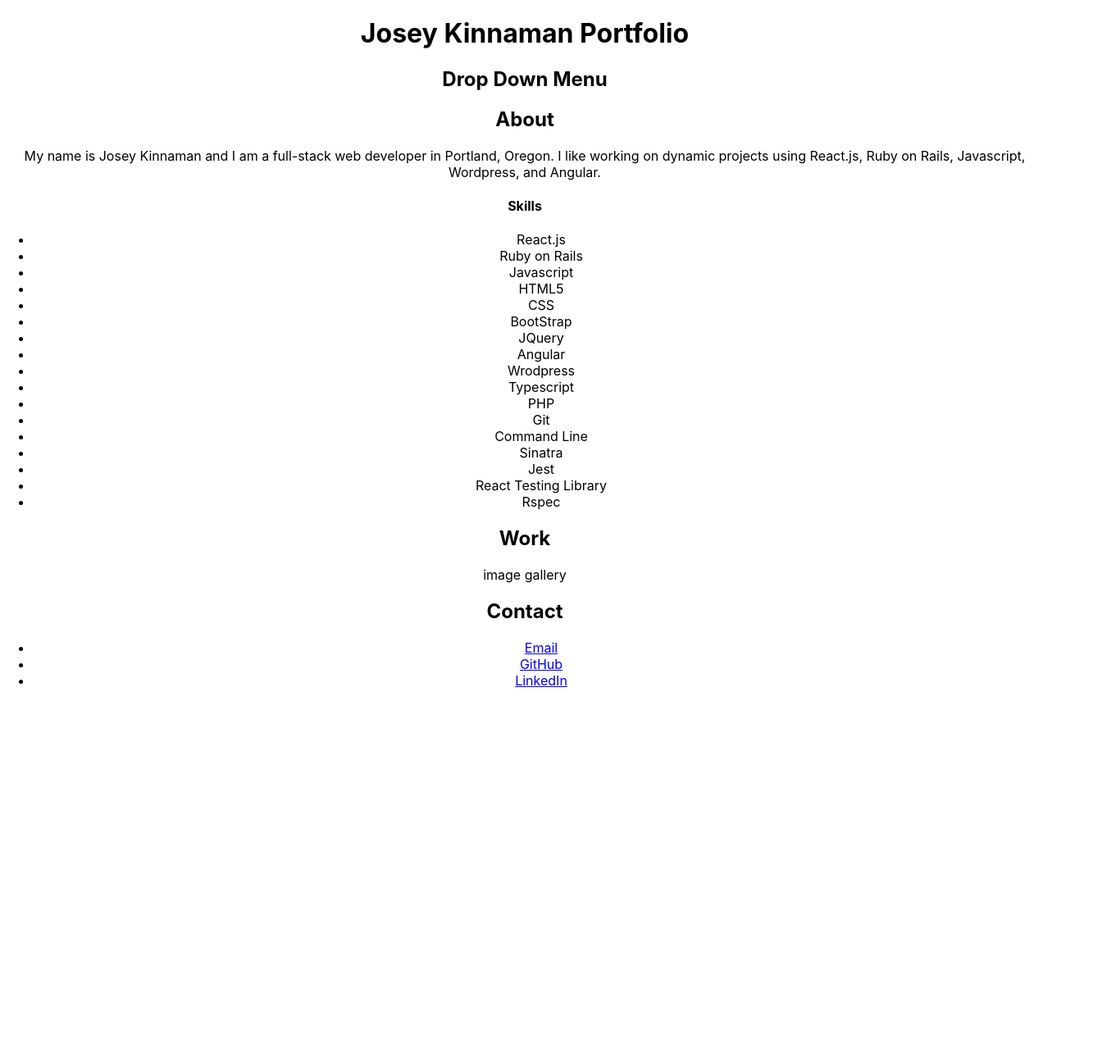
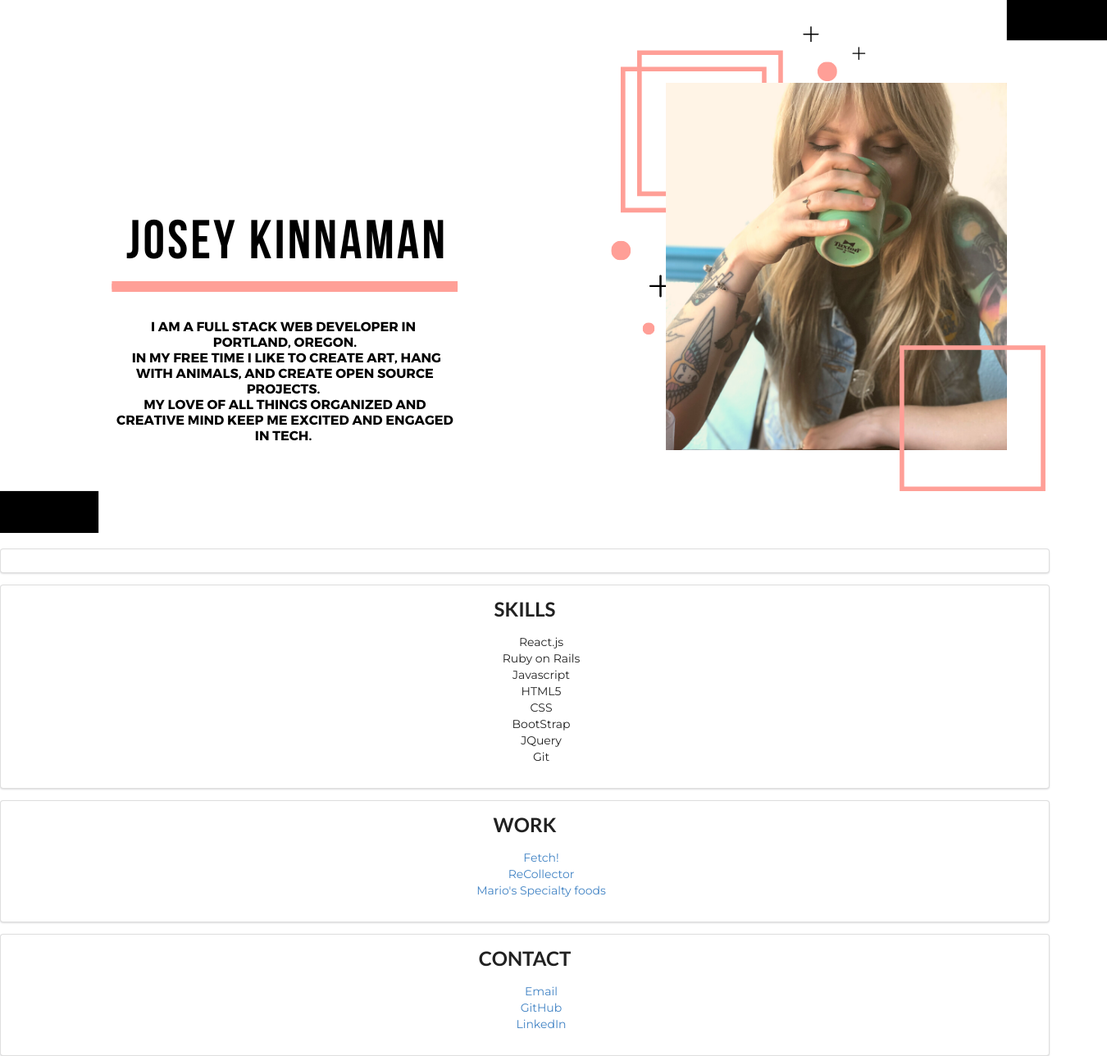
Before and after one commit to JoseyKinnaman/ReactPortfolio, a React (Create React App) app: page / in a window 1280 px wide. Shown: the whole page at 82% size, 1350 px wide, since content can reach past the window. Before the commit the page ends 856 px from the top, so only its background shows below. Built offline with nearby package versions, Linux system fonts and the light colour scheme.

Commit message:
Add styling and content to Portfolio.

```diff
--- a/public/index.html
+++ b/public/index.html
@@ -9,6 +9,9 @@
       name="description"
       content="Web site created using create-react-app"
     />
+    <link rel="preconnect" href="https://fonts.gstatic.com">
+<link href="https://fonts.googleapis.com/css2?family=Montserrat:ital,wght@0,400;1,100&display=swap" rel="stylesheet">
+<link rel="stylesheet" href="https://cdnjs.cloudflare.com/ajax/libs/semantic-ui/2.4.1/semantic.min.css">
     <link rel="apple-touch-icon" href="%PUBLIC_URL%/logo192.png" />
     <!--
       manifest.json provides metadata used when your web app is installed on a
--- /dev/null
+++ b/src/components/About.css
@@ -0,0 +1,3 @@
+ul {
+  list-style: none;
+}
--- a/src/components/About.js
+++ b/src/components/About.js
@@ -1,11 +1,11 @@
-import React from 'react';
+import React from 'react'
+import './About.css'
 
 const About = () => {
   return (
     <>
-      <h2>About</h2>
-      <p>My name is Josey Kinnaman and I am a full-stack web developer in Portland, Oregon. I like working on dynamic projects using React.js, Ruby on Rails, Javascript, Wordpress, and Angular.</p>
-      <h4>Skills</h4>
+    <div className="ui segment">
+      <h2>SKILLS</h2>
       <ul>
         <li>React.js</li>
         <li>Ruby on Rails</li>
@@ -14,17 +14,9 @@ const About = () => {
         <li>CSS</li>
         <li>BootStrap</li>
         <li>JQuery</li>
-        <li>Angular</li>
-        <li>Wrodpress</li>
-        <li>Typescript</li>
-        <li>PHP</li>
         <li>Git</li>
-        <li>Command Line</li>
-        <li>Sinatra</li>
-        <li>Jest</li>
-        <li>React Testing Library</li>
-        <li>Rspec</li>
       </ul>
+    </div>
     </>
   );
 }
--- a/src/components/App.css
+++ b/src/components/App.css
@@ -36,3 +36,7 @@
     transform: rotate(360deg);
   }
 }
+
+body {
+  font-family: 'Montserrat', sans-serif;
+}
--- a/src/components/App.js
+++ b/src/components/App.js
@@ -1,6 +1,7 @@
-import React from 'react';
-import './App.css';
-import DropDown from './DropDown';
+import React from 'react'
+import './App.css'
+import Header  from '../assets/Header.png'
+import DropDown from './DropDown'
 import About from './About'
 import Projects from './Projects'
 import Contact from './Contact'
@@ -8,7 +9,7 @@ import Contact from './Contact'
 const App = () => {
   return (
     <div className="App">
-     <h1>Josey Kinnaman Portfolio</h1>
+      <header><img src={Header} alt="Fetch logo with dog and human"/></header>
      <DropDown/>
      <About />
      <Projects />
--- a/src/components/Contact.js
+++ b/src/components/Contact.js
@@ -3,12 +3,14 @@ import React from 'react';
 const Contact = () => {
   return (
     <>
-      <h2>Contact</h2>
+    <div className="ui segment">
+      <h2>CONTACT</h2>
       <ul>
         <li><a id="email" href="mailto: jkinnamancvt@gmail.com">Email</a></li>
         <li><a href="https://github.com/JoseyKinnaman">GitHub</a></li>
         <li><a href="https://www.linkedin.com/in/josey-kinnaman/">LinkedIn</a></li>
       </ul>
+    </div>
     </>
   );
 }
--- a/src/components/DropDown.js
+++ b/src/components/DropDown.js
@@ -3,7 +3,8 @@ import React from 'react';
 const DropDown = () => {
   return (
     <>
-      <h2>Drop Down Menu</h2>
+    <div className="ui segment"></div>
+      {/* <h2>Drop Down Menu</h2> */}
     </>
   );
 }
--- a/src/components/Projects.js
+++ b/src/components/Projects.js
@@ -4,8 +4,14 @@ import React from 'react';
 const Projects = () => {
   return (
     <>
-      <h2>Work</h2>
-      image gallery
+    <div className="ui segment">
+      <h2>WORK</h2>
+      <ul>
+      <li><a href="https://fetchnamer.netlify.app/">Fetch!</a></li>
+      <li><a href="https://record-collector-epiapp.herokuapp.com/">ReCollector</a></li>
+      <li><a href="https://mariosspecialtyfoods.herokuapp.com/">Mario's Specialty foods</a></li>
+      </ul>
+    </div>
     </>
   );
 }
```
Also changed, not shown: src/assets/Header.png (added).
